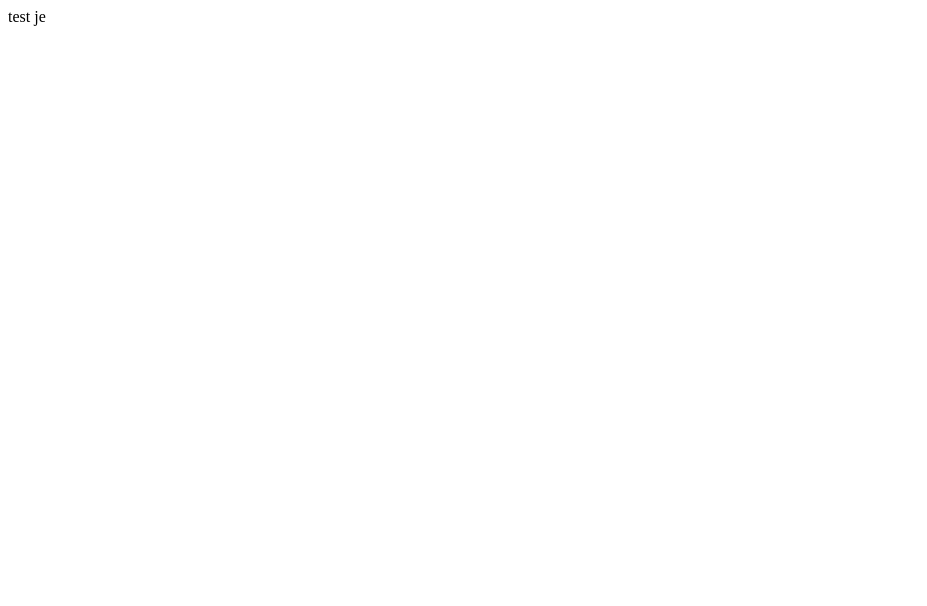
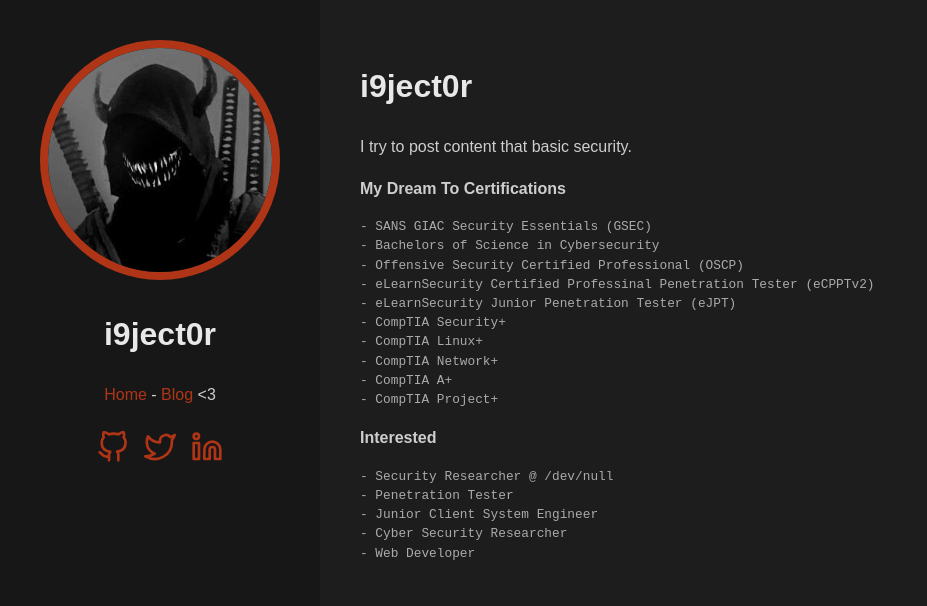
Before and after one commit to i9ject0r/i9ject0r.github.io, a plain HTML site: page index.html in a window 1280 px wide. Shown: the whole page, without its empty margins (0-927 px from the left). Drawn offline with Linux system fonts and the light colour scheme.

Commit message:
Update index.html

```diff
--- a/index.html
+++ b/index.html
@@ -1,8 +1,147 @@
-<html>
-<head>
-<title>test</title>
-</head>
-<body>
-<p1>test je</p1>
-</body>
+<!doctype html>
+<html lang="en-us">
+  <!--whatttt?????   wtff????-->
+  <head>
+    <title>Home | i9ject0r</title>
+    <link rel="shortcut icon" href="./img/index.png" />
+    <meta charset="utf-8" />
+    <meta name="generator" content="Hugo 0.68.3" />
+    <meta name="viewport" content="width=device-width, initial-scale=1" />
+    <meta name="author" content="Graham Helton" />
+    <meta name="description" content=" " />
+    <link rel="stylesheet" href="/css/main.css" />
+
+
+<script type="application/javascript">
+var doNotTrack = false;
+if (!doNotTrack) {
+	(function(i,s,o,g,r,a,m){i['GoogleAnalyticsObject']=r;i[r]=i[r]||function(){
+	(i[r].q=i[r].q||[]).push(arguments)},i[r].l=1*new Date();a=s.createElement(o),
+	m=s.getElementsByTagName(o)[0];a.async=1;a.src=g;m.parentNode.insertBefore(a,m)
+	})(window,document,'script','https://www.google-analytics.com/analytics.js','ga');
+	ga('create', 'UA-211014781-1', 'auto');
+
+	ga('send', 'pageview');
+}
+</script>
+
+
+<script type="application/javascript">
+var doNotTrack = false;
+if (!doNotTrack) {
+	window.ga=window.ga||function(){(ga.q=ga.q||[]).push(arguments)};ga.l=+new Date;
+	ga('create', 'UA-211014781-1', 'auto');
+
+	ga('send', 'pageview');
+}
+</script>
+<script async src='https://www.google-analytics.com/analytics.js'></script>
+
+    <meta name="twitter:card" content="summary"/>
+<meta name="twitter:title" content="i9ject0r"/>
+<meta name="twitter:description" content=" "/>
+
+    <meta property="og:title" content="i9ject0r" />
+<meta property="og:description" content=" " />
+<meta property="og:type" content="website" />
+<meta property="og:url" content="https://i9ject0r.github.io/" />
+<meta property="og:updated_time" content="2021-05-16T21:53:31-04:00" />
+
+
+  </head>
+  <body>
+    <header class="app-header">
+      <a href="https://i9ject0r.github.io/"><img class="app-header-avatar" src="./img/i9ject0r.jpg" alt="i9ject0r" /></a>
+      <h1>i9ject0r</h1>
+      <nav class="app-header-menu">
+          <a class="app-header-menu-item" href="/">Home</a>
+             -
+
+          <a class="app-header-menu-item" href="/blog/">Blog</a>
+             <3
+      </nav>
+      <p> </p>
+      <div class="app-header-social">
+
+          <a href="https://www.github.com/i9ject0r" target="_blank" rel="noreferrer noopener">
+            <svg xmlns="http://www.w3.org/2000/svg" width="24" height="24" viewBox="0 0 24 24" fill="none" stroke="currentColor" stroke-width="2" stroke-linecap="round" stroke-linejoin="round" class="icon icon-github">
+  <title>Github</title>
+  <path d="M9 19c-5 1.5-5-2.5-7-3m14 6v-3.87a3.37 3.37 0 0 0-.94-2.61c3.14-.35 6.44-1.54 6.44-7A5.44 5.44 0 0 0 20 4.77 5.07 5.07 0 0 0 19.91 1S18.73.65 16 2.48a13.38 13.38 0 0 0-7 0C6.27.65 5.09 1 5.09 1A5.07 5.07 0 0 0 5 4.77a5.44 5.44 0 0 0-1.5 3.78c0 5.42 3.3 6.61 6.44 7A3.37 3.37 0 0 0 9 18.13V22"></path>
+</svg>
+          </a>
+
+          <a href="https://twitter.com/barel_m4" target="_blank" rel="noreferrer noopener">
+            <svg xmlns="http://www.w3.org/2000/svg" width="24" height="24" viewBox="0 0 24 24" fill="none" stroke="currentColor" stroke-width="2" stroke-linecap="round" stroke-linejoin="round" class="icon icon-twitter">
+  <title>Twitter</title>
+  <path d="M23 3a10.9 10.9 0 0 1-3.14 1.53 4.48 4.48 0 0 0-7.86 3v1A10.66 10.66 0 0 1 3 4s-4 9 5 13a11.64 11.64 0 0 1-7 2c9 5 20 0 20-11.5a4.5 4.5 0 0 0-.08-.83A7.72 7.72 0 0 0 23 3z"></path>
+</svg>
+          </a>
+
+          <a href="https://www.linkedin.com/in/" target="_blank" rel="noreferrer noopener">
+            <svg xmlns="http://www.w3.org/2000/svg" width="24" height="24" viewBox="0 0 24 24" fill="none" stroke="currentColor" stroke-width="2" stroke-linecap="round" stroke-linejoin="round" class="icon icon-linkedin">
+  <title>LinkedIn</title>
+  <path d="M16 8a6 6 0 0 1 6 6v7h-4v-7a2 2 0 0 0-2-2 2 2 0 0 0-2 2v7h-4v-7a6 6 0 0 1 6-6z"></path><rect x="2" y="9" width="4" height="12"></rect><circle cx="4" cy="4" r="2"></circle>
+</svg>
+          </a>
+
+
+      </div>
+    </header>
+    <main class="app-container">
+
+    <main aria-role="main">
+      <header class="homepage-header">
+        <h1>i9ject0r</h1>
+
+      </header>
+      <div class="homepage-content">
+
+        <p>I try to post content that basic security.</p>
+<p><strong>My Dream To Certifications</strong></p>
+<pre><code>- SANS GIAC Security Essentials (GSEC)
+- Bachelors of Science in Cybersecurity
+- Offensive Security Certified Professional (OSCP)
+- eLearnSecurity Certified Professinal Penetration Tester (eCPPTv2)
+- eLearnSecurity Junior Penetration Tester (eJPT)
+- CompTIA Security+
+- CompTIA Linux+
+- CompTIA Network+
+- CompTIA A+
+- CompTIA Project+
+</code></pre><p><strong>Interested</strong></p>
+<pre><code>- Security Researcher @ /dev/null
+- Penetration Tester
+- Junior Client System Engineer
+- Cyber Security Researcher
+- Web Developer
+</code></pre>
+
+      </div>
+      <div>
+
+
+
+
+
+
+
+
+
+
+
+
+
+
+
+
+
+
+
+
+
+      </div>
+    </main>
+
+    </main>
+  </body>
 </html>
```
